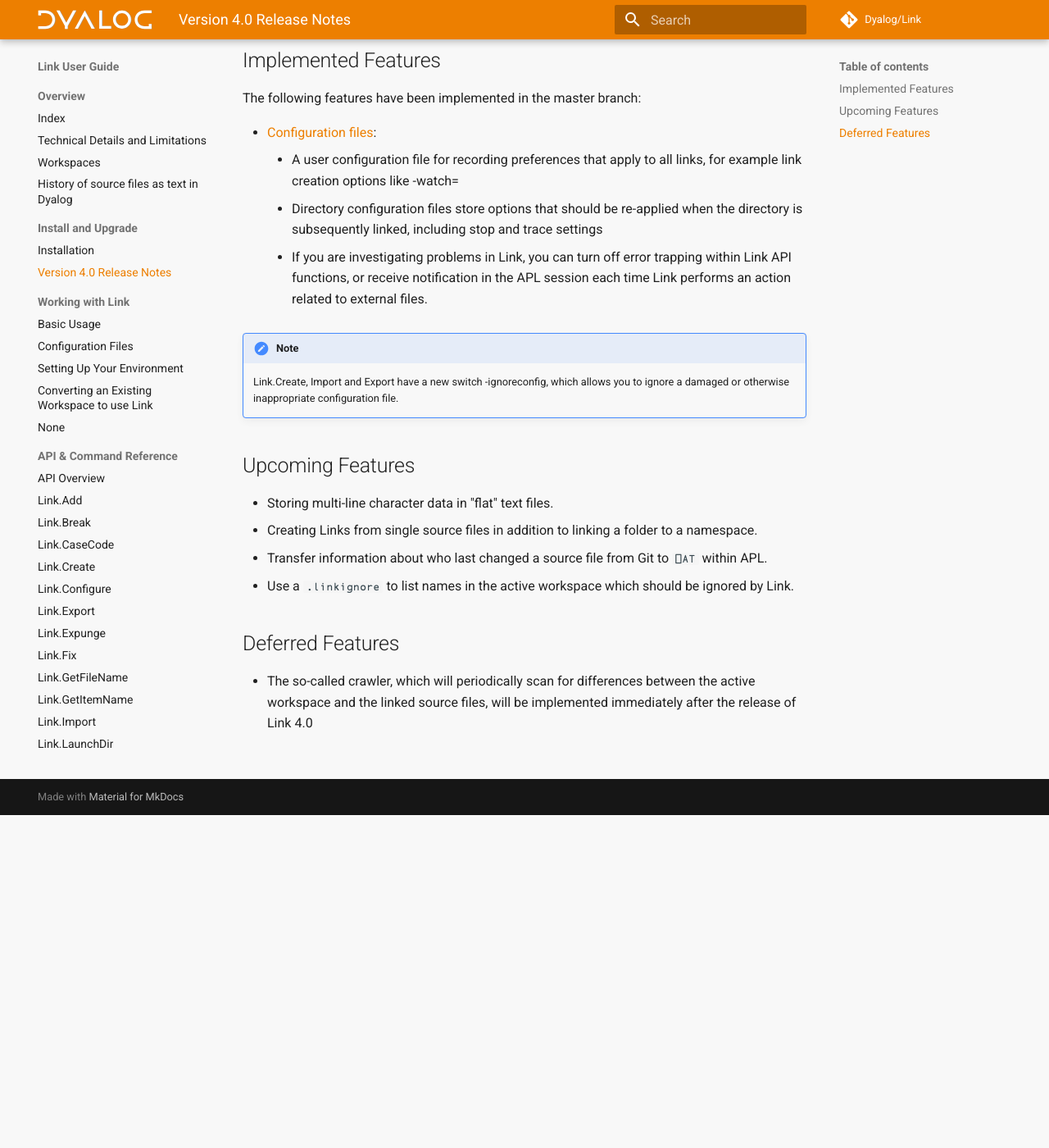
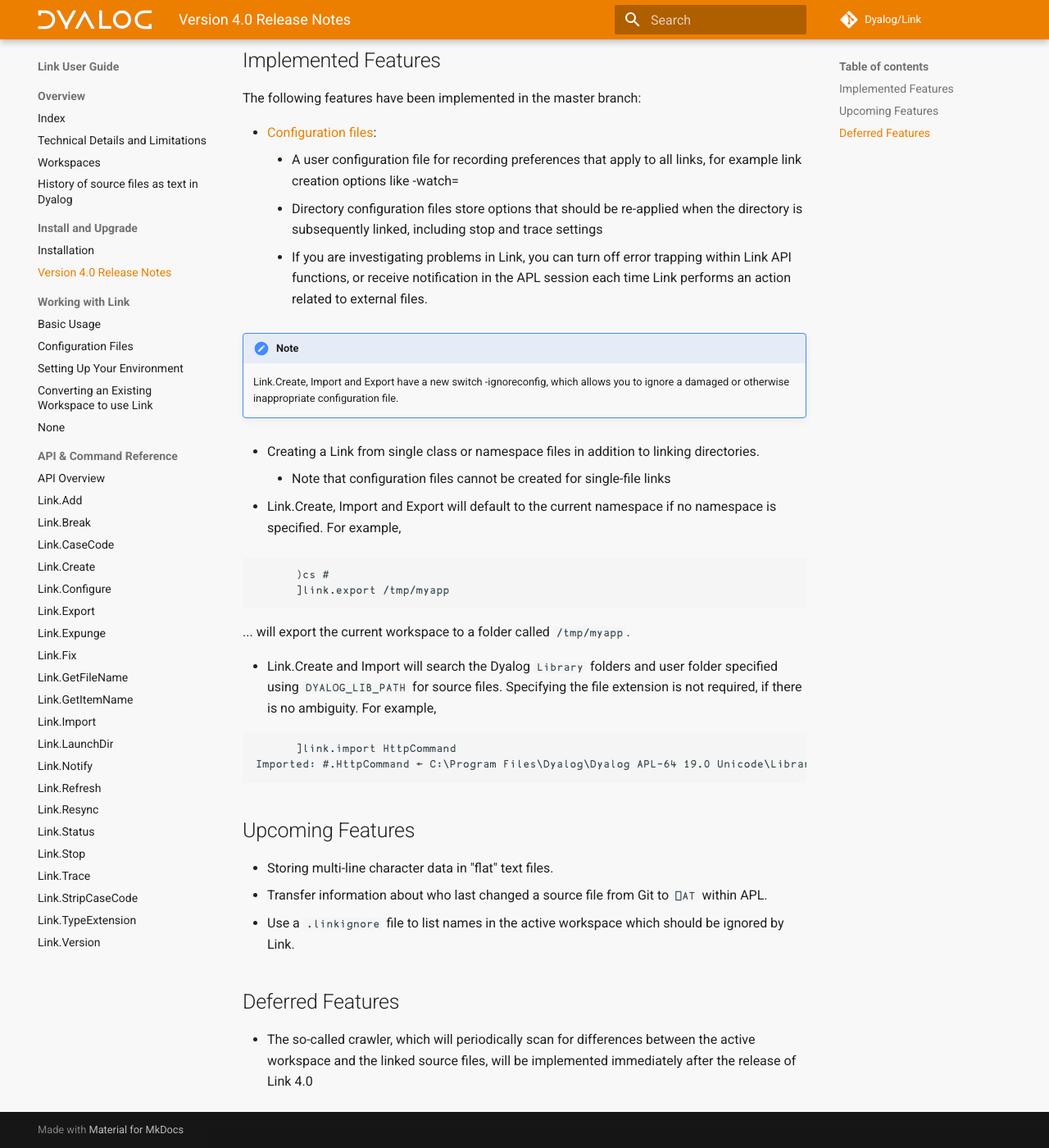
Before and after one commit to Dyalog/link, an MkDocs documentation site: the page built from docs/ReleaseNotes40.md, in a window 1280 px wide and 1400 px high, scrolled down 406 px. Shown: the whole window at 82% size. Built offline with MkDocs 1.6.1 and Material for MkDocs 9.7.7, drawn with Linux system fonts in a browser that asks for light colours; comment, search, counter and statistics services are not loaded.

Commit message:
Update docs to introduce single file links

````diff
--- a/docs/ReleaseNotes40.md
+++ b/docs/ReleaseNotes40.md
@@ -24,12 +24,29 @@
      Link.Create, Import and Export have a new switch -ignoreconfig, which allows you
      to ignore a damaged or otherwise inappropriate configuration file.
 
+* Creating a Link from single class or namespace files in addition to linking directories.
+    - Note that configuration files cannot be created for single-file links
+
+* Link.Create, Import and Export will default to the current namespace if no namespace is specified. For example,
+
+```
+      )cs #
+      ]link.export /tmp/myapp
+```
+... will export the current workspace to a folder called `/tmp/myapp`.
+
+* Link.Create and Import will search the Dyalog `Library` folders and user folder specified using `DYALOG_LIB_PATH` for source files. Specifying the file extension is not required, if there is no ambiguity. For example,
+
+```
+      ]link.import HttpCommand
+Imported: #.HttpCommand ← C:\Program Files\Dyalog\Dyalog APL-64 19.0 Unicode\Library\Conga\HttpCommand.dyalog
+```
+
 ## Upcoming Features
 
 * Storing multi-line character data in "flat" text files.
-* Creating Links from single source files in addition to linking a folder to a namespace.
 * Transfer information about who last changed a source file from Git to `⎕AT` within APL.
-* Use a `.linkignore` to list names in the active workspace which should be ignored by Link.
+* Use a `.linkignore` file to list names in the active workspace which should be ignored by Link.
 
 ## Deferred Features
 
````
Also changed, not shown: docs/API/Link.Create.md (+2 -3 lines), docs/Usage/ConfigFiles.md (+3 -1 lines).
